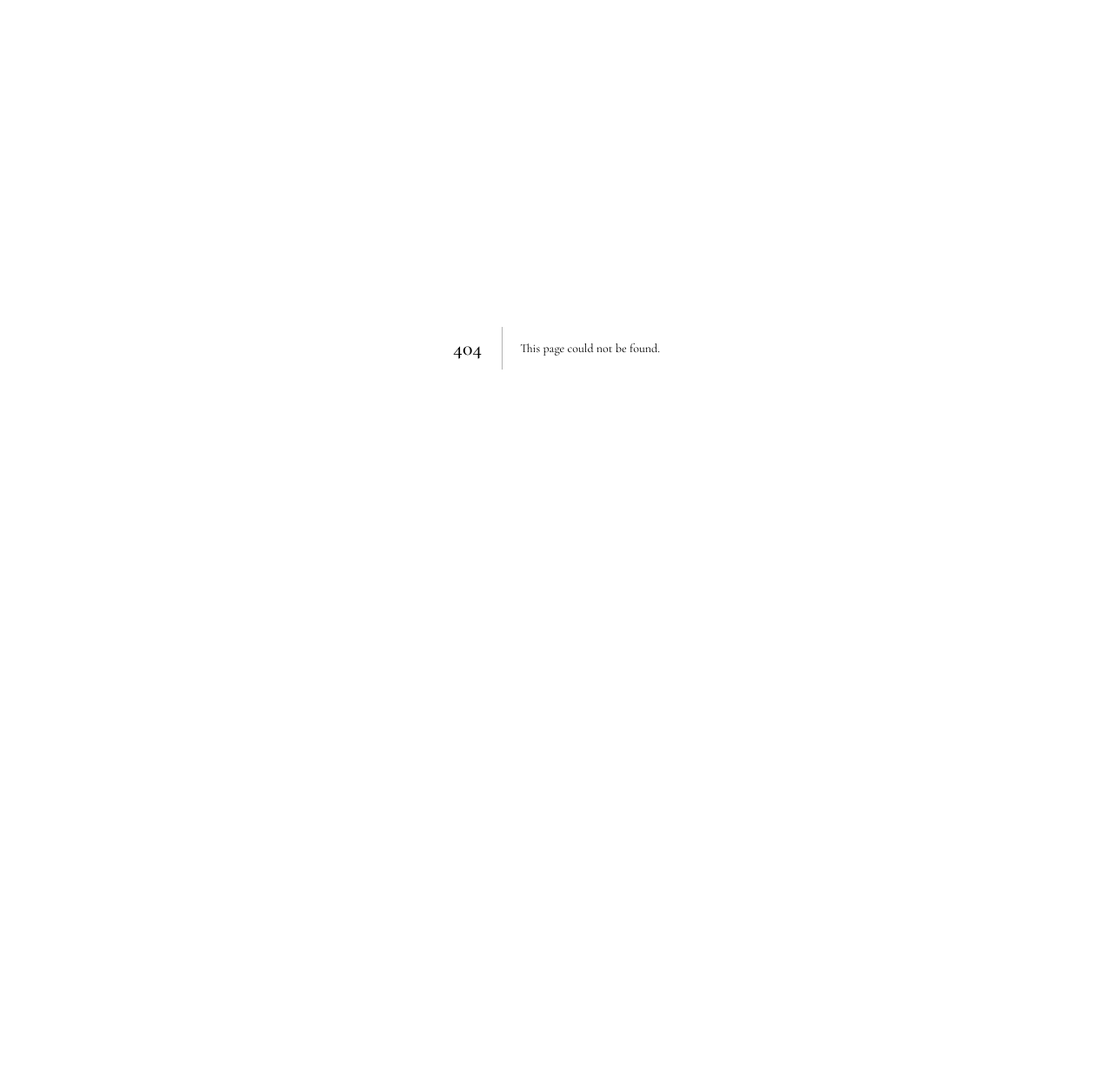
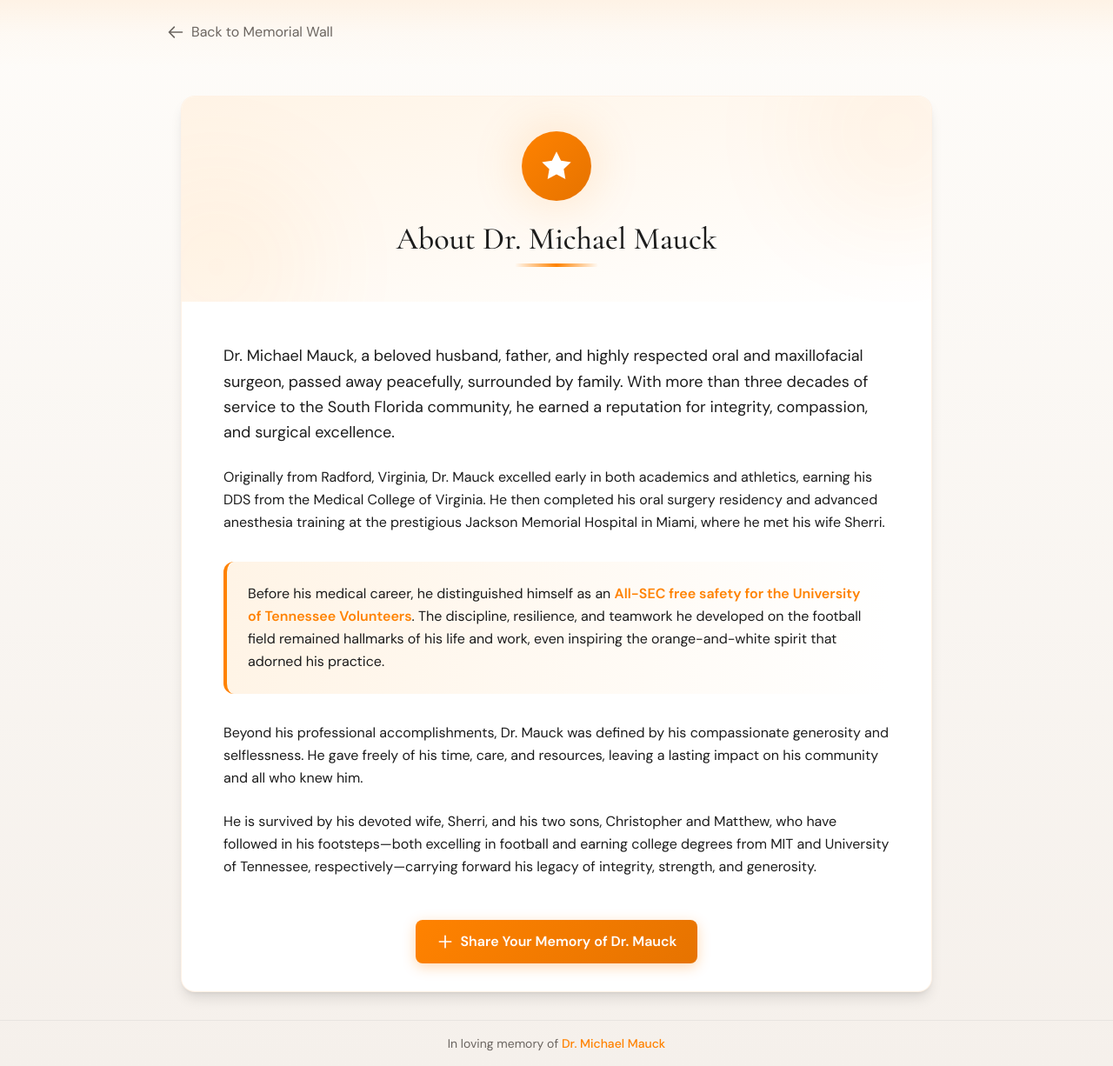
Before and after one commit to cmauck10/docs-memorial, a Next.js app: page /about in a window 1280 px wide. Before the commit this address had no page. Shown: the whole page at 87% size. Before the commit the page ends 800 px from the top, so only its background shows below. Built offline with nearby package versions, Linux system fonts and the light colour scheme.

Commit message:
Add About page and plus icon to Share Memory button
- New /about page with Dr. Mauck's biography
- Plus icon added to Share Memory button
- Footer links to About page
- Tennessee football callout styling

```diff
--- /dev/null
+++ b/src/app/about/page.tsx
@@ -0,0 +1,99 @@
+'use client';
+
+import Link from 'next/link';
+
+export default function AboutPage() {
+  return (
+    <main className="min-h-screen">
+      {/* Header */}
+      <div className="header-gradient py-6 px-4">
+        <div className="max-w-4xl mx-auto">
+          <Link
+            href="/"
+            className="inline-flex items-center gap-2 text-[var(--color-warm-gray)] hover:text-[var(--color-tennessee)] transition-colors"
+          >
+            <svg className="w-5 h-5" fill="none" viewBox="0 0 24 24" stroke="currentColor">
+              <path strokeLinecap="round" strokeLinejoin="round" strokeWidth={2} d="M10 19l-7-7m0 0l7-7m-7 7h18" />
+            </svg>
+            Back to Memorial Wall
+          </Link>
+        </div>
+      </div>
+
+      {/* Content */}
+      <article className="max-w-4xl mx-auto px-4 py-8">
+        <div className="bg-white rounded-2xl shadow-lg overflow-hidden border border-[rgba(255,130,0,0.1)]">
+          {/* Header Section */}
+          <div className="relative py-10 px-8 text-center bg-gradient-to-br from-[var(--color-tennessee-pale)] to-white">
+            <div className="absolute inset-0 pointer-events-none overflow-hidden">
+              <div className="absolute -top-20 -right-20 w-60 h-60 bg-[var(--color-tennessee)] opacity-5 rounded-full blur-3xl" />
+              <div className="absolute -bottom-20 -left-20 w-60 h-60 bg-[var(--color-tennessee)] opacity-5 rounded-full blur-3xl" />
+            </div>
+
+            <div className="relative z-10">
+              <div className="w-20 h-20 mx-auto mb-6 rounded-full bg-gradient-to-br from-[var(--color-tennessee)] to-[var(--color-tennessee-dark)] flex items-center justify-center shadow-xl orange-glow">
+                <svg className="w-10 h-10 text-white" viewBox="0 0 24 24" fill="currentColor">
+                  <path d="M12 2L15.09 8.26L22 9.27L17 14.14L18.18 21.02L12 17.77L5.82 21.02L7 14.14L2 9.27L8.91 8.26L12 2Z" />
+                </svg>
+              </div>
+
+              <h1 className="text-3xl md:text-4xl font-serif text-[var(--color-charcoal)] mb-2">
+                About Dr. Michael Mauck
+              </h1>
+              <div className="w-24 h-1 bg-gradient-to-r from-transparent via-[var(--color-tennessee)] to-transparent mx-auto rounded-full" />
+            </div>
+          </div>
+
+          {/* Bio Content */}
+          <div className="p-8 md:p-12">
+            <div className="prose prose-lg max-w-none text-[var(--color-charcoal)]">
+              <p className="text-lg leading-relaxed mb-6">
+                Dr. Michael Mauck, a beloved husband, father, and highly respected oral and maxillofacial surgeon, passed away peacefully, surrounded by family. With more than three decades of service to the South Florida community, he earned a reputation for integrity, compassion, and surgical excellence.
+              </p>
+
+              <p className="leading-relaxed mb-6">
+                Originally from Radford, Virginia, Dr. Mauck excelled early in both academics and athletics, earning his DDS from the Medical College of Virginia. He then completed his oral surgery residency and advanced anesthesia training at the prestigious Jackson Memorial Hospital in Miami, where he met his wife Sherri.
+              </p>
+
+              <div className="my-8 p-6 bg-gradient-to-r from-[var(--color-tennessee-pale)] to-white rounded-xl border-l-4 border-[var(--color-tennessee)]">
+                <p className="leading-relaxed text-[var(--color-charcoal)] mb-0">
+                  Before his medical career, he distinguished himself as an <strong className="text-[var(--color-tennessee)]">All-SEC free safety for the University of Tennessee Volunteers</strong>. The discipline, resilience, and teamwork he developed on the football field remained hallmarks of his life and work, even inspiring the orange-and-white spirit that adorned his practice.
+                </p>
+              </div>
+
+              <p className="leading-relaxed mb-6">
+                Beyond his professional accomplishments, Dr. Mauck was defined by his compassionate generosity and selflessness. He gave freely of his time, care, and resources, leaving a lasting impact on his community and all who knew him.
+              </p>
+
+              <p className="leading-relaxed mb-0">
+                He is survived by his devoted wife, Sherri, and his two sons, Christopher and Matthew, who have followed in his footsteps—both excelling in football and earning college degrees from MIT and University of Tennessee, respectively—carrying forward his legacy of integrity, strength, and generosity.
+              </p>
+            </div>
+          </div>
+
+          {/* Footer CTA */}
+          <div className="px-8 pb-8 text-center">
+            <Link
+              href="/submit"
+              className="btn-primary inline-flex items-center gap-2"
+            >
+              <svg className="w-5 h-5" fill="none" viewBox="0 0 24 24" stroke="currentColor" strokeWidth={2}>
+                <path strokeLinecap="round" strokeLinejoin="round" d="M12 4v16m8-8H4" />
+              </svg>
+              Share Your Memory of Dr. Mauck
+            </Link>
+          </div>
+        </div>
+      </article>
+
+      {/* Footer */}
+      <footer className="py-4 border-t border-[var(--color-light-gray)]">
+        <div className="max-w-7xl mx-auto px-4 text-center">
+          <p className="text-[var(--color-warm-gray)] text-sm">
+            In loving memory of <span className="text-[var(--color-tennessee)] font-medium">Dr. Michael Mauck</span>
+          </p>
+        </div>
+      </footer>
+    </main>
+  );
+}
--- a/src/app/page.tsx
+++ b/src/app/page.tsx
@@ -96,7 +96,13 @@ export default function Home() {
       <footer className="py-4 border-t border-[var(--color-light-gray)]">
         <div className="max-w-7xl mx-auto px-4 text-center">
           <p className="text-[var(--color-warm-gray)] text-sm">
-            In loving memory of <span className="text-[var(--color-tennessee)] font-medium">Dr. Michael Mauck</span>
+            In loving memory of{' '}
+            <a
+              href="/about"
+              className="text-[var(--color-tennessee)] font-medium hover:underline transition-colors"
+            >
+              Dr. Michael Mauck
+            </a>
           </p>
         </div>
       </footer>
--- a/src/components/Header.tsx
+++ b/src/components/Header.tsx
@@ -34,8 +34,11 @@ export default function Header() {
             </Link>
             <Link
               href="/submit"
-              className="btn-primary text-sm py-2 px-4"
+              className="btn-primary text-sm py-2 px-4 inline-flex items-center gap-1.5"
             >
+              <svg className="w-4 h-4" fill="none" viewBox="0 0 24 24" stroke="currentColor" strokeWidth={2.5}>
+                <path strokeLinecap="round" strokeLinejoin="round" d="M12 4v16m8-8H4" />
+              </svg>
               Share a Memory
             </Link>
           </nav>
```
